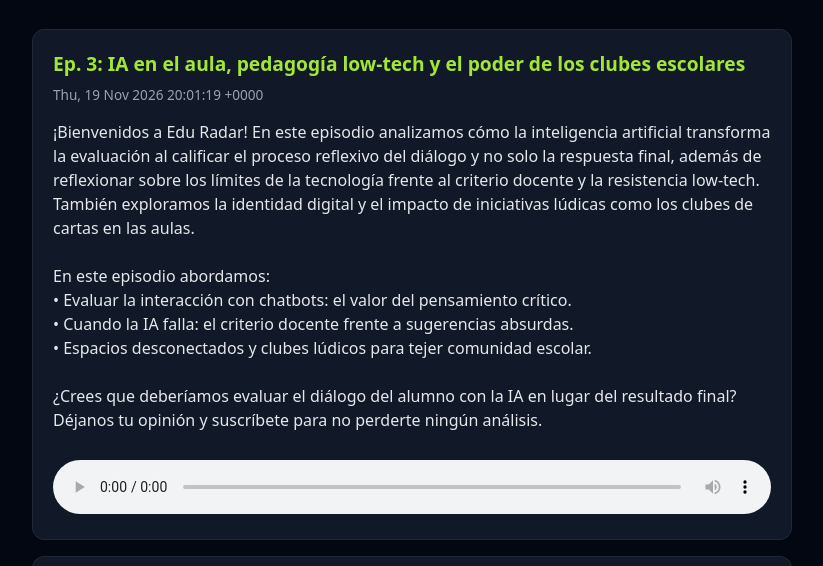
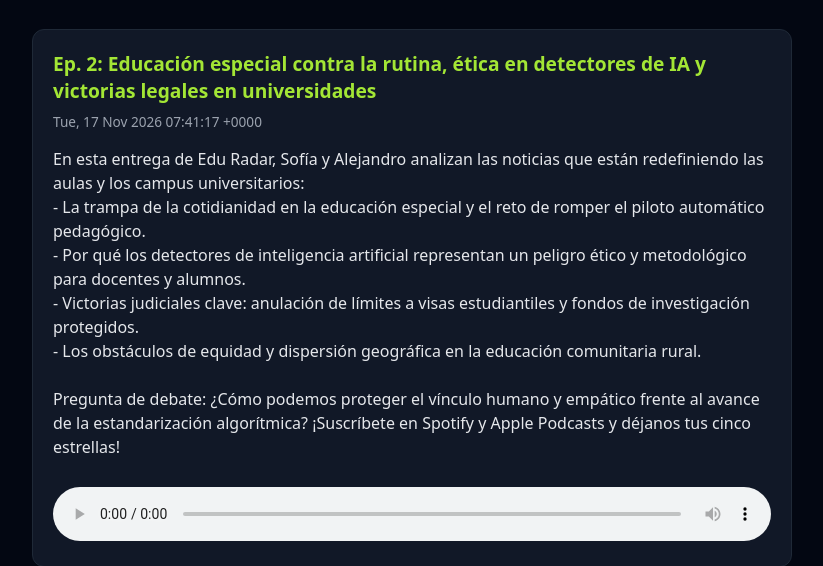
Before and after one commit to ssanchez-net/edupod-podcast, a plain HTML site: page index.html in a window 1280 px wide. Shown: the part 155-721 px from the top of the page, without its empty margins (228-1051 px from the left). Drawn offline with Linux system fonts and the light colour scheme.

Commit message:
Update index.html

```diff
--- a/index.html
+++ b/index.html
@@ -16,27 +16,13 @@
     </header>
     <main>
         <article style="background:#111827;padding:20px;border-radius:12px;margin-bottom:16px;border:1px solid #1f2937;">
-            <h2 style="margin:0 0 8px 0;color:#a3e635;font-size:1.2rem;">Ep. 3: IA en el aula, pedagogía low-tech y el poder de los clubes escolares</h2>
-            <p style="color:#9ca3af;font-size:0.85rem;margin:0 0 12px 0;">Thu, 19 Nov 2026 20:01:19 +0000</p>
-            <p style="color:#e5e7eb;line-height:1.5;white-space:pre-line;">¡Bienvenidos a Edu Radar! En este episodio analizamos cómo la inteligencia artificial transforma la evaluación al calificar el proceso reflexivo del diálogo y no solo la respuesta final, además de reflexionar sobre los límites de la tecnología frente al criterio docente y la resistencia low-tech. También exploramos la identidad digital y el impacto de iniciativas lúdicas como los clubes de cartas en las aulas.
-
-En este episodio abordamos:
-• Evaluar la interacción con chatbots: el valor del pensamiento crítico.
-• Cuando la IA falla: el criterio docente frente a sugerencias absurdas.
-• Espacios desconectados y clubes lúdicos para tejer comunidad escolar.
-
-¿Crees que deberíamos evaluar el diálogo del alumno con la IA en lugar del resultado final? Déjanos tu opinión y suscríbete para no perderte ningún análisis.</p>
-            <audio controls style="width:100%;margin-top:12px;" src="episodio_ep19112026.mp3"></audio>
-        </article>
-
-        <article style="background:#111827;padding:20px;border-radius:12px;margin-bottom:16px;border:1px solid #1f2937;">
             <h2 style="margin:0 0 8px 0;color:#a3e635;font-size:1.2rem;">Ep. 2: Educación especial contra la rutina, ética en detectores de IA y victorias legales en universidades</h2>
             <p style="color:#9ca3af;font-size:0.85rem;margin:0 0 12px 0;">Tue, 17 Nov 2026 07:41:17 +0000</p>
             <p style="color:#e5e7eb;line-height:1.5;white-space:pre-line;">En esta entrega de Edu Radar, Sofía y Alejandro analizan las noticias que están redefiniendo las aulas y los campus universitarios:
-• La trampa de la cotidianidad en la educación especial y el reto de romper el piloto automático pedagógico.
-• Por qué los detectores de inteligencia artificial representan un peligro ético y metodológico para docentes y alumnos.
-• Victorias judiciales clave: anulación de límites a visas estudiantiles y fondos de investigación protegidos.
-• Los obstáculos de equidad y dispersión geográfica en la educación comunitaria rural.
+- La trampa de la cotidianidad en la educación especial y el reto de romper el piloto automático pedagógico.
+- Por qué los detectores de inteligencia artificial representan un peligro ético y metodológico para docentes y alumnos.
+- Victorias judiciales clave: anulación de límites a visas estudiantiles y fondos de investigación protegidos.
+- Los obstáculos de equidad y dispersión geográfica en la educación comunitaria rural.
 
 Pregunta de debate: ¿Cómo podemos proteger el vínculo humano y empático frente al avance de la estandarización algorítmica? ¡Suscríbete en Spotify y Apple Podcasts y déjanos tus cinco estrellas!</p>
             <audio controls style="width:100%;margin-top:12px;" src="episodio_ep17112026.mp3"></audio>
@@ -48,14 +34,14 @@ Pregunta de debate: ¿Cómo podemos proteger el vínculo humano y empático fren
             <p style="color:#e5e7eb;line-height:1.5;white-space:pre-line;">En este episodio de Edu Radar, Sofía y Alejandro analizan cómo la inteligencia artificial generativa está obligando a transformar las tareas escolares y el fin del ensayo tradicional para llevar a casa. Además, reflexionamos sobre el pensamiento crítico a través del arte contemporáneo, los retos de la educación cívica y la libertad de expresión en las aulas, y la iniciativa clave en Filadelfia para retener el talento universitario internacional.
 
 Temas clave de la emisión:
-• La evolución de la pedagogía frente a la IA generativa.
-• El arte y la provocación como herramientas de pensamiento crítico.
-• Educación cívica, democracia y libertad de cátedra.
-• Integración y retención de talento internacional en la educación superior.
+- La evolución de la pedagogía frente a la IA generativa.
+- El arte y la provocación como herramientas de pensamiento crítico.
+- Educación cívica, democracia y libertad de cátedra.
+- Integración y retención de talento internacional en la educación superior.
 
 Frente a un mundo saturado de respuestas automatizadas, ¿qué práctica estás implementando hoy para estimular el pensamiento propio de tus estudiantes? ¡Suscríbete y compártelo!</p>
             <audio controls style="width:100%;margin-top:12px;" src="episodio_ep13112026.mp3"></audio>
         </article>
-        </main>
+    </main>
 </body>
 </html>
```
